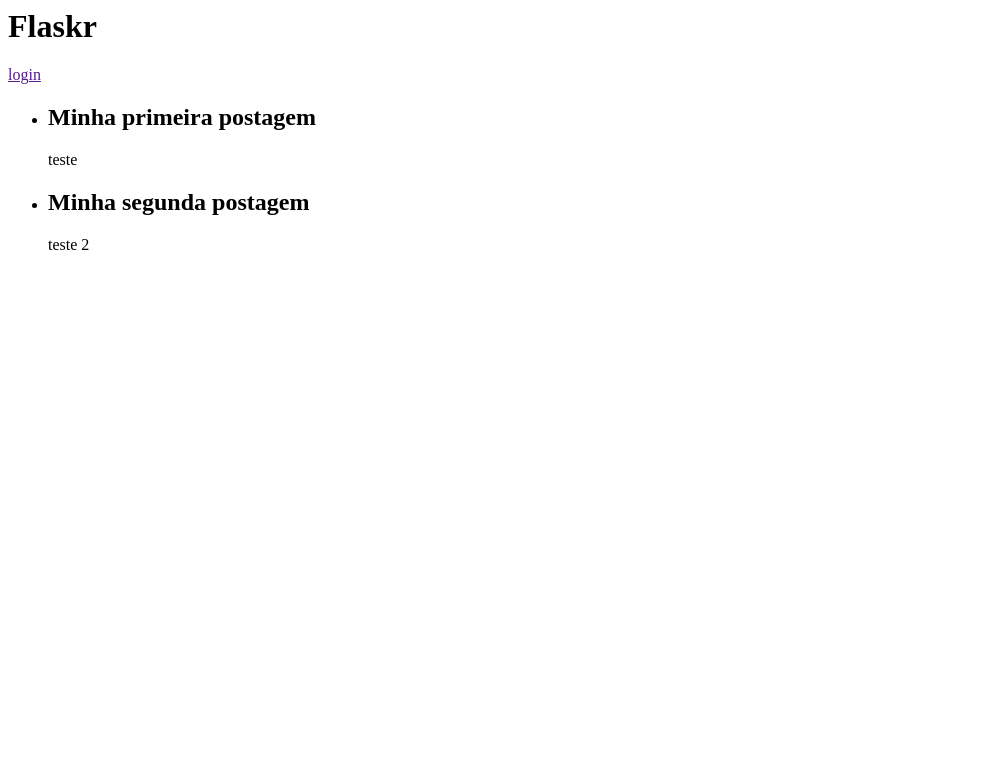
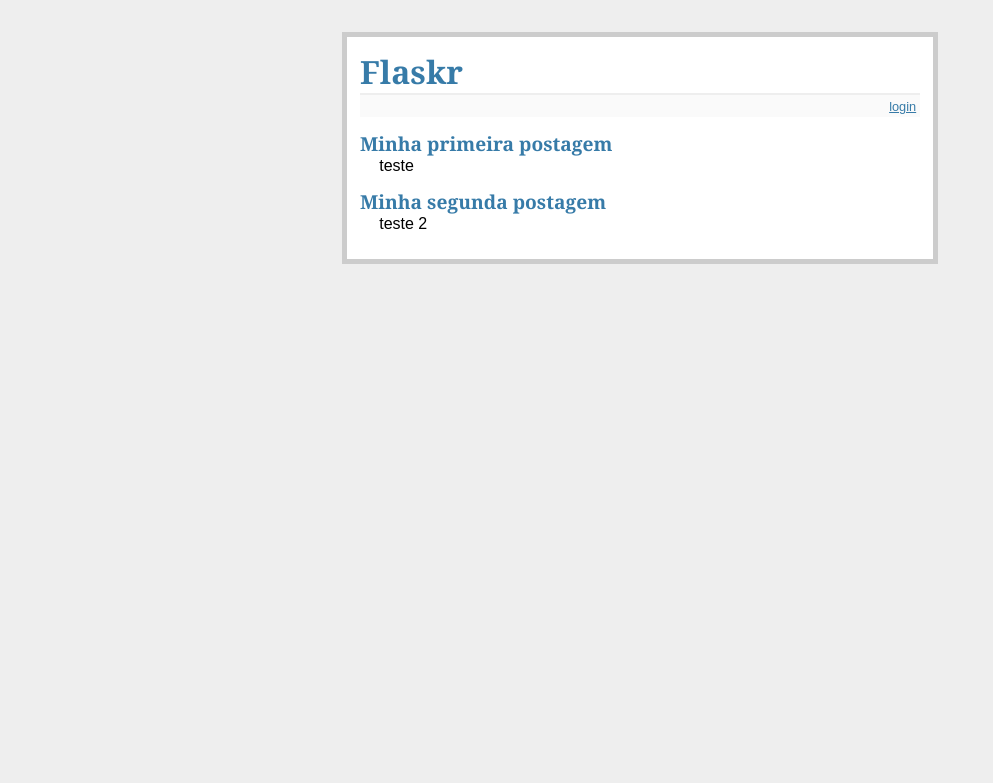
Before and after one commit to Rafael138/ots_python_web, a Flask app: page / in a window 1280 px wide. Shown: the top 783 px of the page, without its empty margins (0-993 px from the left). Run offline with Flask 3, Linux system fonts and the light colour scheme.

Commit message:
teste adicionando estilo

```diff
--- /dev/null
+++ b/static/estilo.css
@@ -0,0 +1,18 @@
+body            { font-family: sans-serif; background: #eee; }
+a, h1, h2       { color: #377BA8; }
+h1, h2          { font-family: 'Georgia', serif; margin: 0; }
+h1              { border-bottom: 2px solid #eee; }
+h2              { font-size: 1.2em; }
+
+.pagina         { margin: 2em auto; width: 35em; border: 5px solid #ccc;
+                  padding: 0.8em; background: white; }
+.entradas       { list-style: none; margin: 0; padding: 0; }
+.entradas li    { margin: 0.8em 1.2em; }
+.entradas li h2 { margin-left: -1em; }
+.ins-entrada    { font-size: 0.9em; border-bottom: 1px solid #ccc; }
+.ins-entrada dl { font-weight: bold; }
+.metanav        { text-align: right; font-size: 0.8em; padding: 0.3em;
+                  margin-bottom: 1em; background: #fafafa; }
+.flash          { background: #CEE5F5; padding: 0.5em;
+                  border: 1px solid #AACBE2; }
+.erro           { background: #F0D6D6; padding: 0.5em; }
--- a/templates/layout.html
+++ b/templates/layout.html
@@ -2,6 +2,8 @@
 <html>
     <head>
         <title>Flaskr</title>
+        <link rel="stylesheet" type="text/css"
+      href="{{ url_for('static', filename='estilo.css') }}">
     </head>
     <body>
         <div class="pagina">
```
